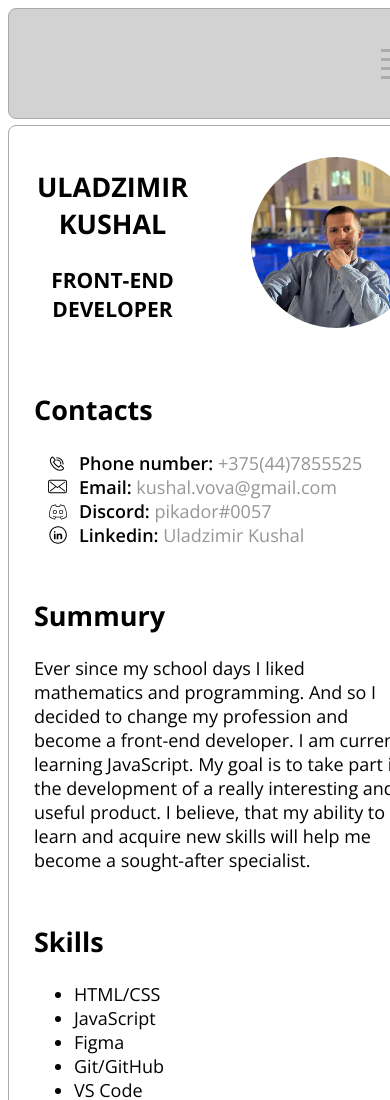
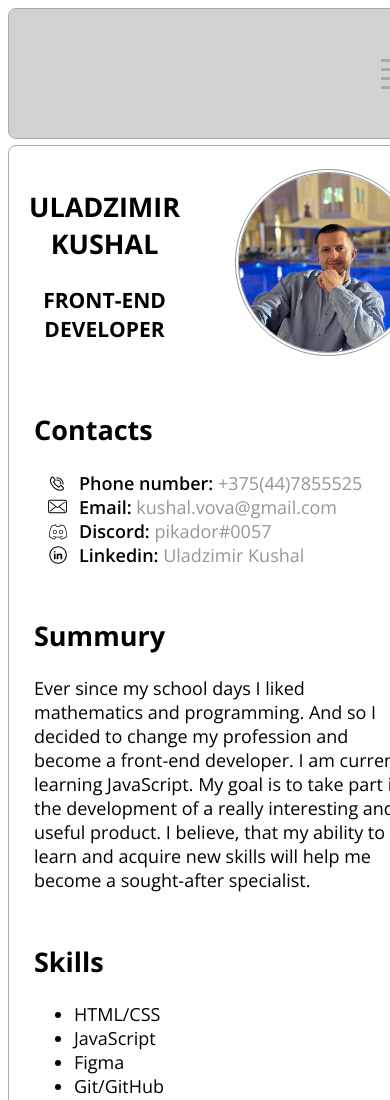
Before and after one commit to kushalvova/rsschool-cv, a plain HTML site: page index.html in a window 390 px wide. Shown: the top 1100 px of the page. Drawn offline with Linux system fonts and the light colour scheme.

Commit message:
refactor: change photo and header size

```diff
--- a/style.css
+++ b/style.css
@@ -33,7 +33,7 @@ a {
 
 /* Start header */
 .header {
-  height: 111px;
+  height: 131px;
   margin: 8px 8px 3px 8px;
   background-color:#d2d2d2;
   border: 1px solid #aaaaaa;
@@ -147,7 +147,7 @@ a:hover {
     justify-content: space-between;
     width: 40px;
     height: 30px;
-    margin: 40px 20px auto auto;
+    margin: 50px 20px auto auto;
     cursor: pointer;
   }
 }
@@ -181,13 +181,14 @@ a:hover {
   text-align: center;
 }
 .main__title__photo-wrapper {
-  width: 200px;
+  width: 250px;
   margin-left: 14vw;
 }
 .main__title__photo {
   max-width:100%;
   height:auto;
   border-radius: 50%;
+  border: #969696 double 4px;
 }
 .main__info {
   display: flex;
```
